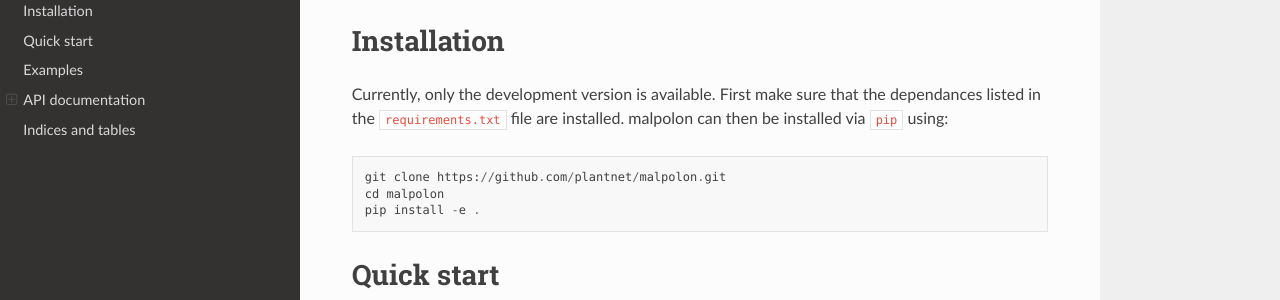
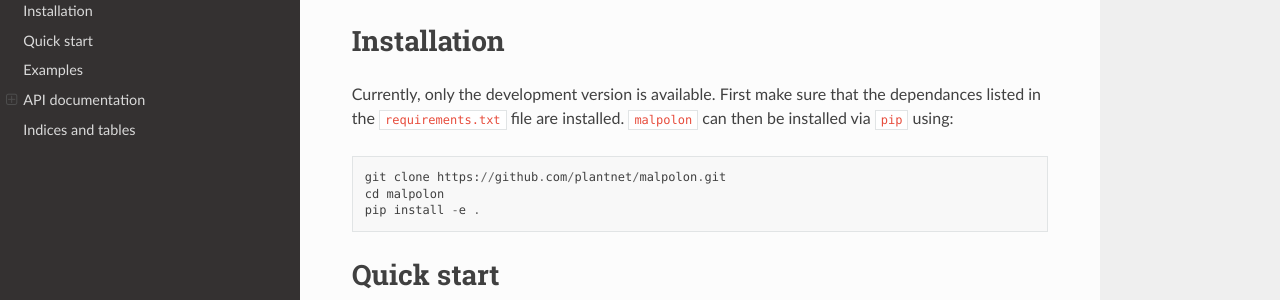
Before and after one commit to plantnet/malpolon, a Sphinx documentation site: the page built from docs/source/index.rst, in a window 1280 px wide and 900 px high. Shown: the part 138-438 px from the top of the window. Built offline with Sphinx 7.4.7 and the Read the Docs theme 2.0.0, drawn with Linux system fonts in a browser that asks for light colours.

```diff
--- a/docs/source/conf.py
+++ b/docs/source/conf.py
@@ -15,7 +15,7 @@ import sys
 
 import sphinx_rtd_theme
 
-sys.path.insert(0, os.path.abspath(".."))
+sys.path.insert(0, os.path.abspath("../.."))
 
 
 # -- Project information -----------------------------------------------------
--- a/docs/source/index.rst
+++ b/docs/source/index.rst
@@ -16,7 +16,7 @@ Installation
 
 Currently, only the development version is available.
 First make sure that the dependances listed in the ``requirements.txt`` file are installed.
-malpolon can then be installed via ``pip`` using::
+``malpolon`` can then be installed via ``pip`` using::
 
 	git clone https://github.com/plantnet/malpolon.git
 	cd malpolon
```
Also changed, not shown: README.md (+27 -0 lines).
